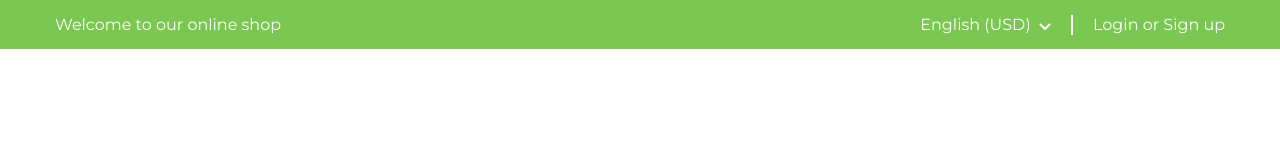
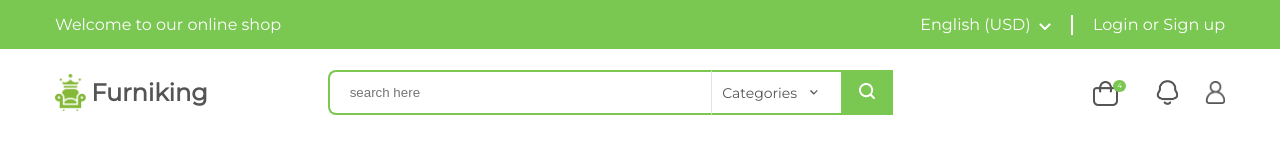
Before and after one commit to Kommeta/Dream.Furniture, a plain HTML site: page index.html in a window 1280 px wide. Drawn offline with Linux system fonts and the light colour scheme.

Commit message:
добавлена часть header, css

```diff
--- a/css/style.css
+++ b/css/style.css
@@ -6,54 +6,175 @@
   border: 0;
 }
 
-
-.content {
+.content-green {
   background: #7ac751;
   max-height: 90px;
-
-
 }
 .contenier {
   font-family: "Montserrat", sans-serif;
-  width: 1170px;
+  max-width: 1170px;
   margin: auto;
-  max-height: 50px;
+}
+.contenier-beginning {
   display: flex;
   justify-content: space-between;
   align-items: center;
-  color: #FFFFFF;
-  Font size: 16px;
+  color: #ffffff;
 }
-.contenier-welcome{
+
+.contenier-welcome {
   margin: 15px 0;
 }
 
-.contenier-info{
+.contenier-info {
   display: flex;
   align-items: center;
 }
 
 .login {
   text-decoration: none;
-  color: #FFFFFF;
+  color: #ffffff;
 }
 .currency {
-display: flex;
-margin: auto 20px;
-align-items: center;
+  display: flex;
+  margin: auto 20px;
+  align-items: center;
 }
-.currency-choice{
 
-}
 .currency-choice-img {
   max-height: 7px;
   margin-left: 8px;
   margin-right: 20px;
-  }
+}
 
-.division{
+.division {
   display: block;
   width: 2.3px;
   height: 20px;
-  background-color: #FFFFFF;
+  background-color: #ffffff;
 }
+
+.content-wheit {
+  background: #ffffff;
+}
+
+.header {
+  display: flex;
+  align-items: center;
+  padding: 21px 0 25px 0;
+}
+.logo {
+  display: flex;
+  align-items: center;
+  text-decoration: none;
+  font-size: 24px;
+}
+.logo-image {
+  max-height: 38px;
+}
+
+.logo-name {
+  color: #555555;
+  font-weight: 600;
+  margin-left: 5px;
+}
+
+.search-form {
+  margin-left: 120px;
+  display: flex;
+  max-width: 580px;
+  flex-grow: 1;
+  position: relative;
+}
+.search-input {
+  background-color: transparent;
+  border-top: 2.5px solid #7ac751;
+  border-left: 2.5px solid #7ac751;
+  border-bottom: 2.5px solid #7ac751;
+  border-right: 1.5px solid #e3e3e3;
+  border-radius: 8px 0 0 8px;
+  width: 100%;
+  padding-left: 20px;
+  padding-right: 20px;
+  padding-top: 13px;
+  padding-bottom: 13px;
+}
+
+.search-block {
+  display: flex;
+  align-items: center;
+  border-top: 2.5px solid #7ac751;
+  border-bottom: 2.5px solid #7ac751;
+}
+
+.search-choice-img {
+  margin-left: 13px;
+  margin-right: 20px;
+  margin-bottom: 3px;
+}
+.search-categories {
+  color: #555555;
+  font-size: 14px;
+  margin-left: 10px;
+}
+.search-choice {
+  margin-right: 55px;
+}
+.search-button {
+  background-color: #7ac751;
+  position: absolute;
+  right: 0px;
+  top: 0px;
+  height: 100%;
+  padding-right: 18px;
+  padding-left: 18px;
+  cursor: pointer;
+}
+
+.shopping-cart {
+  position: relative;
+  text-decoration: none;
+  display: flex;
+  align-items: center;
+  justify-content: center;
+  margin-left: 200px;
+  margin-right: 30px;
+}
+.shopping-cart-img {
+  max-width: 25px;
+  max-height: 25px;
+  margin-top: 1px;
+  margin-right: 8px;
+}
+
+.shopping-counter {
+  right: 0px;
+  top: 0px;
+  position: absolute;
+  background: #7ac751;
+  font-size: 7px;
+  line-height: 4px;
+  color: #ffffff;
+  display: block;
+  padding: 4px;
+  border-radius: 50%;
+}
+.notification {
+  display: flex;
+  align-items: center;
+  justify-content: center;
+}
+.notification-img {
+  max-height: 25px;
+  max-width: 22px;
+}
+.person {
+  display: flex;
+  align-items: center;
+  justify-content: center;
+  margin-left: 27px;
+}
+.person-img {
+  max-height: 25px;
+  max-width: 20px;
+}
--- a/index.html
+++ b/index.html
@@ -11,8 +11,8 @@
    <link rel="stylesheet" href="css/style.css">
 </head>
 <body>
-   <div class="content">
-      <div class="contenier">
+   <div class="content-green">
+      <div class="contenier contenier-beginning">
          <div class="contenier-welcome">Welcome to our online shop
          </div>
          <div class="contenier-info">
@@ -34,7 +34,45 @@
       </div>
       <!--contenier-->
    </div>
-   <!--content-->
+   <!--content-green-->
+
+   <div class="content-wheit">
+      <header class="contenier">
+         <div class="header">
+         <a href="/" class="logo">
+            <img src="img/Group (1).png" alt="логотип"  class="logo-image">
+            <span class="logo-name">Furniking</span>
+         </a>
+
+         <form action="#" class="search-form">
+            <input class="search-input" type="search" placeholder="search here"/>
+
+            <div class="search-block">
+               <div class="search-categories">Categories
+               </div>
+                  <a href="#" class="search-choice">
+                  <img class="search-choice-img" src="img/arrowhead grey.png" alt="Стрелка-серая">
+                  </a>
+            </div>
+            <button class="search-button">
+            <img src="img/Search.png" alt="search-icon">
+            </button>
+         </form>
+
+         <a href="#" class="shopping-cart">
+            <img src="img/basket.png" alt="Корзина" class="shopping-cart-img">
+            <span class="shopping-counter">4</span>
+         </a>
+         <a href="#" class="notification">
+            <img src="img/Notification.png" alt="уведомления" class="notification-img">
+         </a>
+         <a href="#" class="person">
+            <img src="img/person.png" alt="Корзина" class="person-img">
+         </a>
+         </div>
+      </header>
+   </div>
+   <!--content-wheit-->
 
 </body>
 </html>
```
Also changed, not shown: img/Group (1).png (added), img/Notification.png (added), img/Search.png (added), img/Vector.png (added), img/arrowhead grey.png (added), img/basket.png (added), img/person.png (added), 1 other file.
